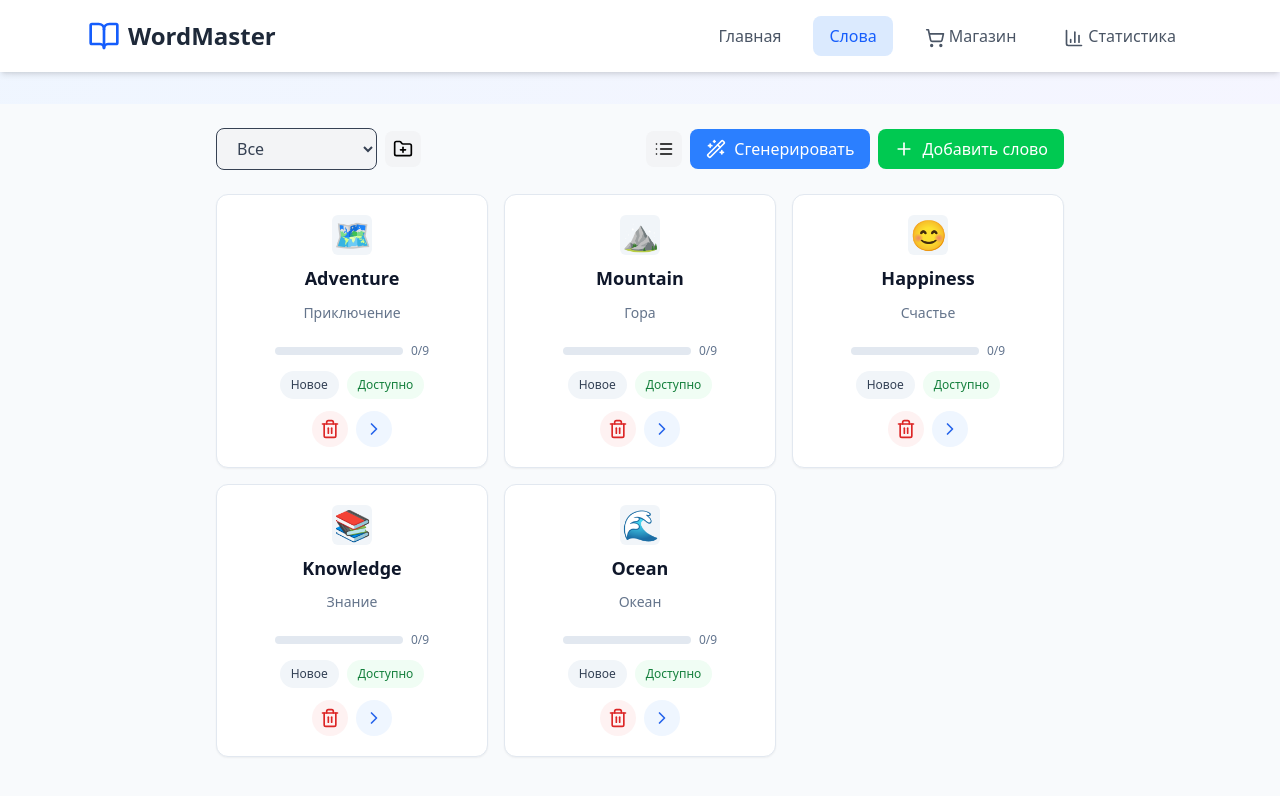
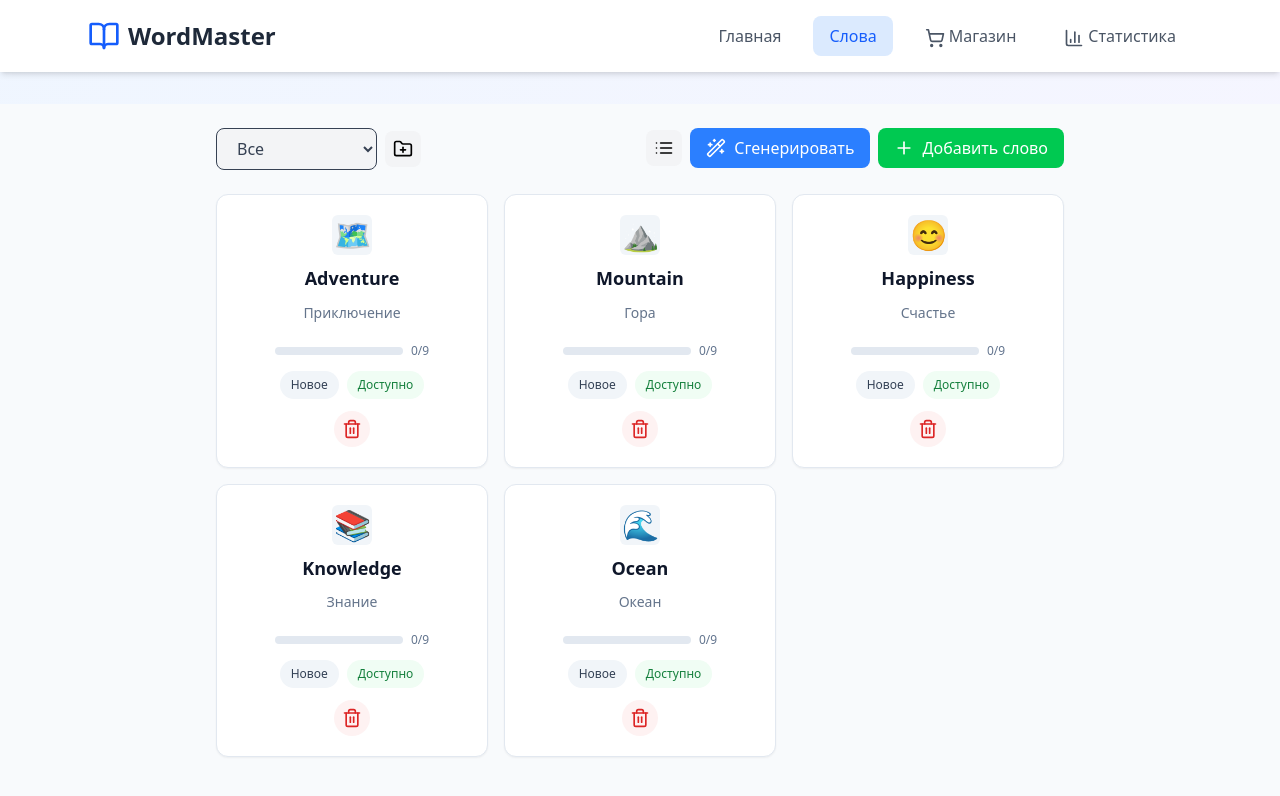
Before and after one commit to rblack-x/wordmaster, a React (Vite) app: page / in a window 1280 px wide. Both pictures are taken after a click on the button "Слова". Shown: the top 796 px of the page. Built offline with nearby package versions, Linux system fonts and the light colour scheme.

Commit message:
Revamp confetti, selection controls, and word generation

```diff
--- a/src/App.jsx
+++ b/src/App.jsx
@@ -6,6 +6,7 @@ import EditWordForm from './EditWordForm';
 import WordsList from './WordsList';
 import { initialWords } from './data/initialWords';
 import { shopItems } from './data/shopItems';
+import { autoWords } from './data/autoWords';
 import { loadSavedData, saveWords, saveStats, loadCategories, saveCategories } from './utils/storage';
 import { formatDate } from './utils/formatDate';
 import { calculateNextReview, reviewIntervals } from './utils/calculateNextReview';
@@ -308,31 +309,21 @@ const defaultCategories = ['Разное', 'Путешествия', 'Приро
     }, [newWord, categoryOptions]);
 
   // Автогенерация слова
-  const generateAutoWord = useCallback(async () => {
+  const generateAutoWord = useCallback(() => {
     try {
-      let english = '';
-      // Получаем случайное слово и проверяем на уникальность
-      for (let i = 0; i < 5; i++) {
-        const res = await fetch('https://random-word-api.herokuapp.com/word');
-        const data = await res.json();
-        english = data[0];
-        if (!words.some(w => w.english.toLowerCase() === english.toLowerCase())) break;
-        english = '';
-      }
-      if (!english) return;
-
-      const translateRes = await fetch(`https://api.mymemory.translated.net/get?q=${english}&langpair=en|ru`);
-      const translateData = await translateRes.json();
-      const russian = translateData?.responseData?.translatedText || english;
-      const emojis = ['🌟', '🚀', '🎉', '📚', '🌈', '🔥', '🍀', '🌍', '🎯'];
+      const available = autoWords.filter(
+        w => !words.some(word => word.english.toLowerCase() === w.english.toLowerCase())
+      );
+      if (available.length === 0) return;
+      const base = available[Math.floor(Math.random() * available.length)];
       const word = {
         id: Date.now(),
-        english: english.charAt(0).toUpperCase() + english.slice(1),
-        russian,
+        english: base.english,
+        russian: base.russian,
         category: 'Сгенерированные',
-        image: emojis[Math.floor(Math.random() * emojis.length)],
-        examples: [],
-        pronunciation: '',
+        image: base.image,
+        examples: base.examples || [],
+        pronunciation: base.pronunciation || '',
         difficulty: 1,
         nextReview: Date.now(),
         reviewCount: 0,
@@ -348,11 +339,14 @@ const defaultCategories = ['Разное', 'Путешествия', 'Приро
         saveWords(updated);
         return updated;
       });
+      if (!categoryOptions.includes('Сгенерированные')) {
+        setCategoryOptions(prev => [...prev, 'Сгенерированные']);
+      }
       setUserStats(prev => ({ ...prev, coins: prev.coins + 2 }));
     } catch (err) {
       console.error('Auto generation failed', err);
     }
-  }, [words]);
+  }, [words, categoryOptions]);
 
   // Генерация вопроса для тренажера
   const generateQuestion = useCallback((task) => {
@@ -1438,9 +1432,10 @@ const defaultCategories = ['Разное', 'Путешествия', 'Приро
         const piece = document.createElement('div');
         piece.className = 'confetti-piece';
         piece.style.backgroundColor = colors[Math.floor(Math.random() * colors.length)];
-        piece.style.setProperty('--end-x', (Math.random() * 200 - 100) + 'px');
+        piece.style.setProperty('--end-x', (Math.random() * 400 - 200) + 'px');
+        piece.style.setProperty('--end-y', (-Math.random() * 200 - 50) + 'px');
         document.body.appendChild(piece);
-        setTimeout(() => piece.remove(), 3000);
+        setTimeout(() => piece.remove(), 1500);
       }
     }, []);
     return (
@@ -1842,10 +1837,6 @@ const defaultCategories = ['Разное', 'Путешествия', 'Приро
             filteredWords={filteredWords}
             maxLevel={maxLevel}
             deleteWord={deleteWord}
-            setCurrentCardIndex={setCurrentCardIndex}
-            setReviewWords={setReviewWords}
-            setCurrentView={setCurrentView}
-            setShowAnswer={setShowAnswer}
             setShowAddWordForm={setShowAddWordForm}
             onWordClick={setSelectedWord}
             addCategory={addCategory}
--- a/src/WordsList.jsx
+++ b/src/WordsList.jsx
@@ -1,5 +1,5 @@
 import React, { useState, useEffect } from 'react';
-import { Trash2, ChevronRight, Plus, LayoutGrid, List, FolderPlus, Wand2 } from 'lucide-react';
+import { Trash2, Plus, LayoutGrid, List, FolderPlus, Wand2 } from 'lucide-react';
 import { formatDate } from './utils/formatDate';
 
 const WordsList = ({
@@ -9,10 +9,6 @@ const WordsList = ({
   filteredWords,
   maxLevel,
   deleteWord,
-  setCurrentCardIndex,
-  setReviewWords,
-  setCurrentView,
-  setShowAnswer,
   setShowAddWordForm,
   onWordClick,
   addCategory,
@@ -42,13 +38,10 @@ const WordsList = ({
 
   const selectAll = () => {
     const pageIds = currentWords.map(w => w.id);
-    const allSelected = pageIds.every(id => selectedIds.includes(id));
-    if (allSelected) {
-      setSelectedIds(prev => prev.filter(id => !pageIds.includes(id)));
-    } else {
     setSelectedIds(prev => [...new Set([...prev, ...pageIds])]);
-    }
   };
+
+  const clearSelection = () => setSelectedIds([]);
 
   const deleteSelected = () => {
     selectedIds.forEach(id => deleteWord(id));
@@ -100,18 +93,6 @@ const WordsList = ({
             className="icon-btn icon-danger"
           >
             <Trash2 className="w-5 h-5" />
-          </button>
-          <button
-            onClick={(e) => {
-              e.stopPropagation();
-              setCurrentCardIndex(filteredWords.findIndex(w => w.id === word.id));
-              setReviewWords(filteredWords);
-              setCurrentView('cards');
-              setShowAnswer(false);
-            }}
-            className="icon-btn icon-primary"
-          >
-            <ChevronRight className="w-5 h-5" />
           </button>
         </div>
       </div>
@@ -195,18 +176,6 @@ const WordsList = ({
           >
             <Trash2 className="w-5 h-5" />
           </button>
-          <button
-            onClick={(e) => {
-              e.stopPropagation();
-              setCurrentCardIndex(filteredWords.findIndex(w => w.id === word.id));
-              setReviewWords(filteredWords);
-              setCurrentView('cards');
-              setShowAnswer(false);
-            }}
-            className="icon-btn icon-primary"
-          >
-            <ChevronRight className="w-5 h-5" />
-          </button>
           <input
             type="checkbox"
             checked={selectedIds.includes(word.id)}
@@ -224,7 +193,7 @@ const WordsList = ({
   return (
     <div className="word-page">
       <div className="max-w-4xl mx-auto p-6">
-        <div className="mb-6 flex justify-between items-center">
+        <div className="mb-6 flex justify-between items-start">
           <div className="flex items-center gap-2">
             <select
               value={selectedCategory}
@@ -245,6 +214,7 @@ const WordsList = ({
             </button>
           </div>
 
+          <div className="flex flex-col items-end gap-2">
             <div className="flex items-center gap-2">
               <button
                 onClick={() => setViewMode(viewMode === 'list' ? 'grid' : 'list')}
@@ -266,23 +236,29 @@ const WordsList = ({
                 <Plus className="w-5 h-5" />
                 Добавить слово
               </button>
+            </div>
             {viewMode === 'list' && (
-              <>
+              <div className="flex items-center gap-2">
                 <button
                   onClick={selectAll}
                   className="px-3 py-2 rounded-lg bg-gray-100 hover:bg-gray-200"
                 >
-                  {currentWords.length > 0 && currentWords.every(w => selectedIds.includes(w.id)) ? 'Снять' : 'Выделить все'}
+                  Выделить все
                 </button>
-                {selectedIds.length > 0 && (
+                <button
+                  onClick={clearSelection}
+                  className="px-3 py-2 rounded-lg bg-gray-100 hover:bg-gray-200"
+                >
+                  Снять
+                </button>
                 <button
                   onClick={deleteSelected}
-                    className="px-3 py-2 rounded-lg bg-red-500 text-white hover:bg-red-600"
+                  disabled={selectedIds.length === 0}
+                  className="px-3 py-2 rounded-lg bg-red-500 text-white hover:bg-red-600 disabled:opacity-50"
                 >
-                    Удалить выбранные
+                  Удалить все
                 </button>
-                )}
-              </>
+              </div>
             )}
           </div>
         </div>
--- a/src/styles/word-page.css
+++ b/src/styles/word-page.css
@@ -205,12 +205,13 @@
   opacity: 0.9;
   pointer-events: none;
   transform: translateX(-50%);
-  animation: confetti-rise 3s ease-out forwards;
+  animation: confetti-burst 1.5s ease-out forwards;
   z-index: 9999;
 }
 
-@keyframes confetti-rise {
+@keyframes confetti-burst {
   to {
-    transform: translate3d(var(--end-x), -100vh, 0) rotate(720deg);
+    transform: translate(calc(-50% + var(--end-x)), var(--end-y)) rotate(720deg);
+    opacity: 0;
   }
 }
```
Lines whose indentation alone changed are shown as unchanged.
